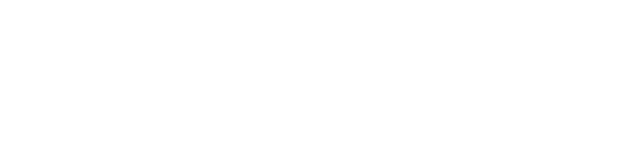
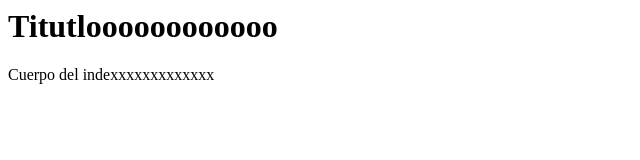
Before and after one commit to omarsals/mi-practica, a plain HTML site: page index.html in a window 1280 px wide. Shown: the whole page, without its empty margins (0-640 px from the left). Drawn offline with Linux system fonts and the light colour scheme.

Commit message:
Commit agregando titulo y p

```diff
--- a/index.html
+++ b/index.html
@@ -3,7 +3,8 @@
 		<title>Primera Pagina</title>
 	</head>
 	<body>
-
+		<h1> Titutloooooooooooo </h1>
+		<p> Cuerpo del indexxxxxxxxxxxxx </p>
 	</body>
 
 </html>
```
